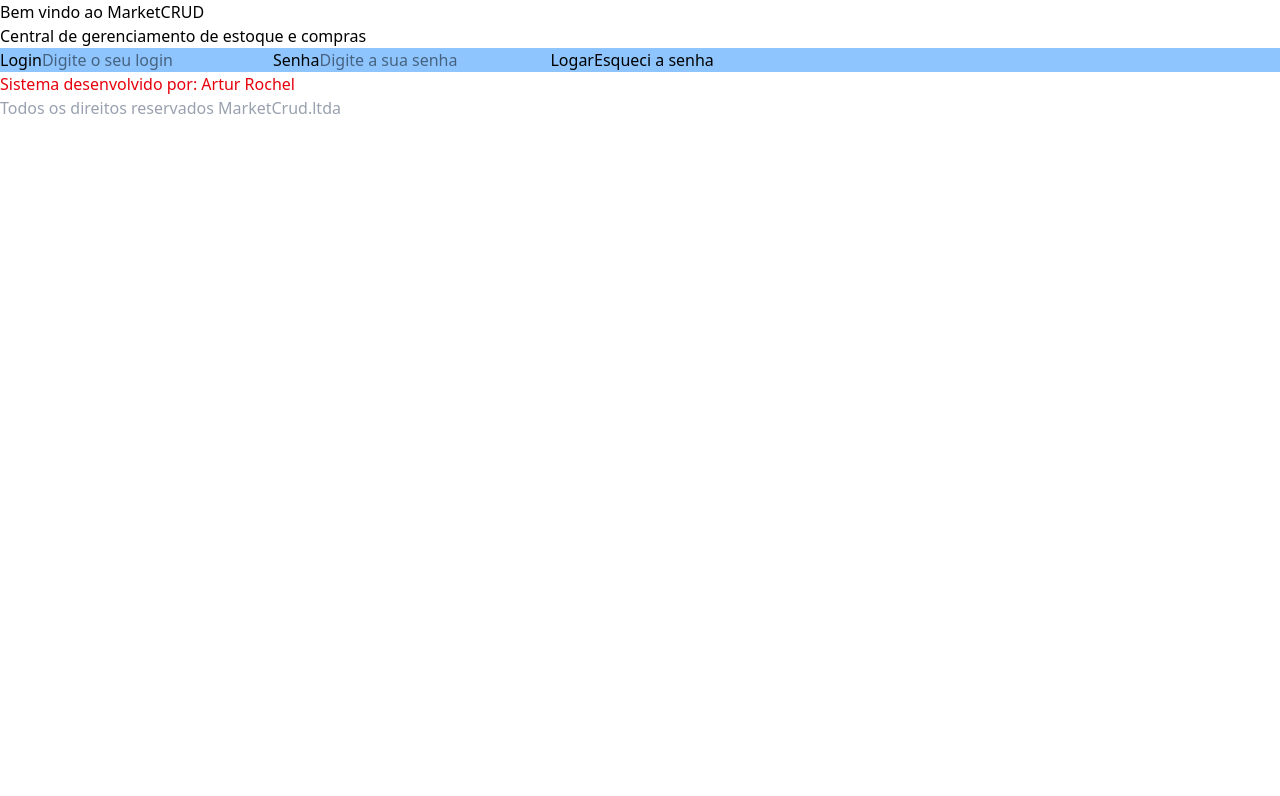
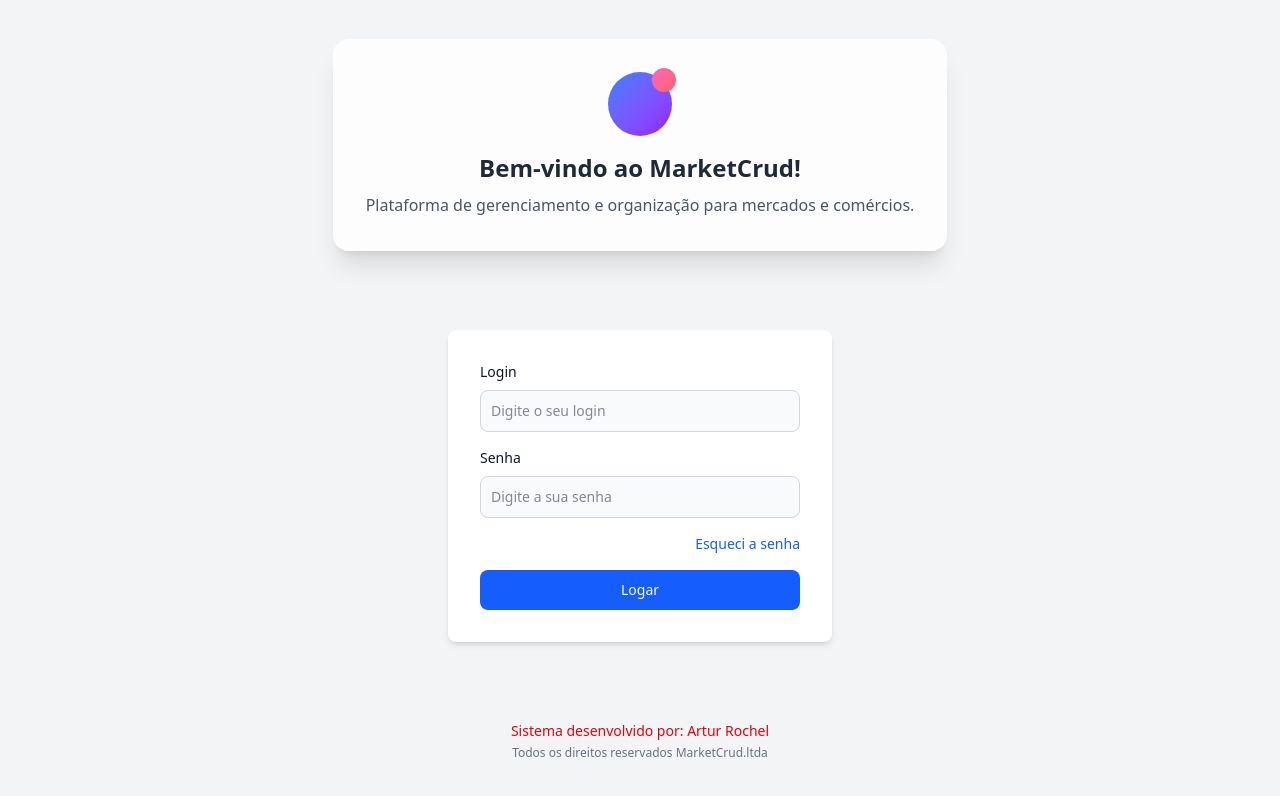
Before and after one commit to ArturRochel/marketCrud, a React (Vite) app in the folder front/: page / in a window 1280 px wide. Shown: the top 796 px of the page. Built offline with nearby package versions, Linux system fonts and the light colour scheme.

Commit message:
Estilização LoginPage.jsx
Iniciada a estilização da página de login.

```diff
--- a/front/package.json
+++ b/front/package.json
@@ -27,6 +27,8 @@
     "eslint-plugin-react-hooks": "^5.2.0",
     "eslint-plugin-react-refresh": "^0.4.20",
     "globals": "^16.3.0",
+    "prettier": "^3.6.2",
+    "prettier-plugin-tailwindcss": "^0.6.14",
     "vite": "^7.1.2"
   }
 }
--- /dev/null
+++ b/front/prettier.config.js
@@ -0,0 +1,3 @@
+export default {
+  plugins: ["prettier-plugin-tailwindcss"],
+};
--- a/front/src/pages/LoginPage.jsx
+++ b/front/src/pages/LoginPage.jsx
@@ -1,36 +1,76 @@
+// Em pages/LoginPage.jsx
+
 import React from "react";
 
 const LoginPage = () => {
   return (
-    <div>
-      <div className="welcome">
-        <h1>Bem vindo ao MarketCRUD</h1>
-        <p>Central de gerenciamento de estoque e compras</p>
+    <div className="flex min-h-screen flex-col items-center justify-around bg-gray-100 dark:bg-gray-900">
+      <div className="rounded-2xl border border-white/20 bg-white/80 p-8 text-center shadow-xl backdrop-blur-sm">
+        <div className="mb-4 flex justify-center">
+          <div className="relative">
+            <div className="flex h-16 w-16 items-center justify-center rounded-full bg-gradient-to-br from-blue-500 to-purple-600"></div>
+            <div className="absolute -top-1 -right-1 flex h-6 w-6 items-center justify-center rounded-full bg-gradient-to-br from-pink-400 to-red-400"></div>
+          </div>
+        </div>
+        <h1 className="mb-2 text-2xl font-bold text-gray-800">
+          Bem-vindo ao MarketCrud!
+        </h1>
+        <p className="leading-relaxed text-gray-600">
+          Plataforma de gerenciamento e organização para mercados e comércios.
+        </p>
       </div>
 
-      <div className="bg-blue-300">
-        <form action="">
-          <label htmlFor="login">Login</label>
-          <input type="text" name="login" placeholder="Digite o seu login" />
-
-          <label htmlFor="senha">Senha</label>
+      <div className="w-full max-w-sm rounded-lg bg-white p-8 shadow-md dark:bg-gray-800">
+        <form className="flex flex-col gap-4">
+          <div>
+            <label
+              htmlFor="login"
+              className="mb-2 block text-sm font-medium text-gray-900 dark:text-white"
+            >
+              Login
+            </label>
+            <input
+              type="text"
+              name="login"
+              placeholder="Digite o seu login"
+              className="block w-full rounded-lg border border-gray-300 bg-gray-50 p-2.5 text-sm text-gray-900 focus:border-blue-500 focus:ring-blue-500 dark:border-gray-600 dark:bg-gray-700 dark:text-white dark:placeholder-gray-400 dark:focus:border-blue-500 dark:focus:ring-blue-500"
+            />
+          </div>
+          <div>
+            <label
+              htmlFor="senha"
+              className="mb-2 block text-sm font-medium text-gray-900 dark:text-white"
+            >
+              Senha
+            </label>
             <input
               type="password"
               name="senha"
               id="senha"
               placeholder="Digite a sua senha"
+              className="block w-full rounded-lg border border-gray-300 bg-gray-50 p-2.5 text-sm text-gray-900 focus:border-blue-500 focus:ring-blue-500 dark:border-gray-600 dark:bg-gray-700 dark:text-white dark:placeholder-gray-400 dark:focus:border-blue-500 dark:focus:ring-blue-500"
             />
-
-          <button>Logar</button>
-          <a href="/">Esqueci a senha</a>
+          </div>
+          <a
+            href="/"
+            className="self-end text-sm text-blue-600 hover:underline dark:text-blue-500"
+          >
+            Esqueci a senha
+          </a>
+          <button
+            type="submit"
+            className="w-full rounded-lg bg-blue-600 px-5 py-2.5 text-center text-sm font-medium text-white hover:bg-blue-700 focus:ring-4 focus:ring-blue-300 focus:outline-none dark:bg-blue-600 dark:hover:bg-blue-700 dark:focus:ring-blue-800"
+          >
+            Logar
+          </button>
         </form>
       </div>
 
-      <div>
-        <p className="text-red-600 font-medium">
+      <div className="text-center">
+        <p className="text-sm font-medium text-red-600">
           Sistema desenvolvido por: Artur Rochel
         </p>
-        <p className="text-gray-400">
+        <p className="mt-1 text-xs text-gray-500 dark:text-gray-400">
           Todos os direitos reservados MarketCrud.ltda
         </p>
       </div>
```
Also changed, not shown: 1 other file (tests, documents, lock files or other folders). Lines whose indentation alone changed are shown as unchanged.
